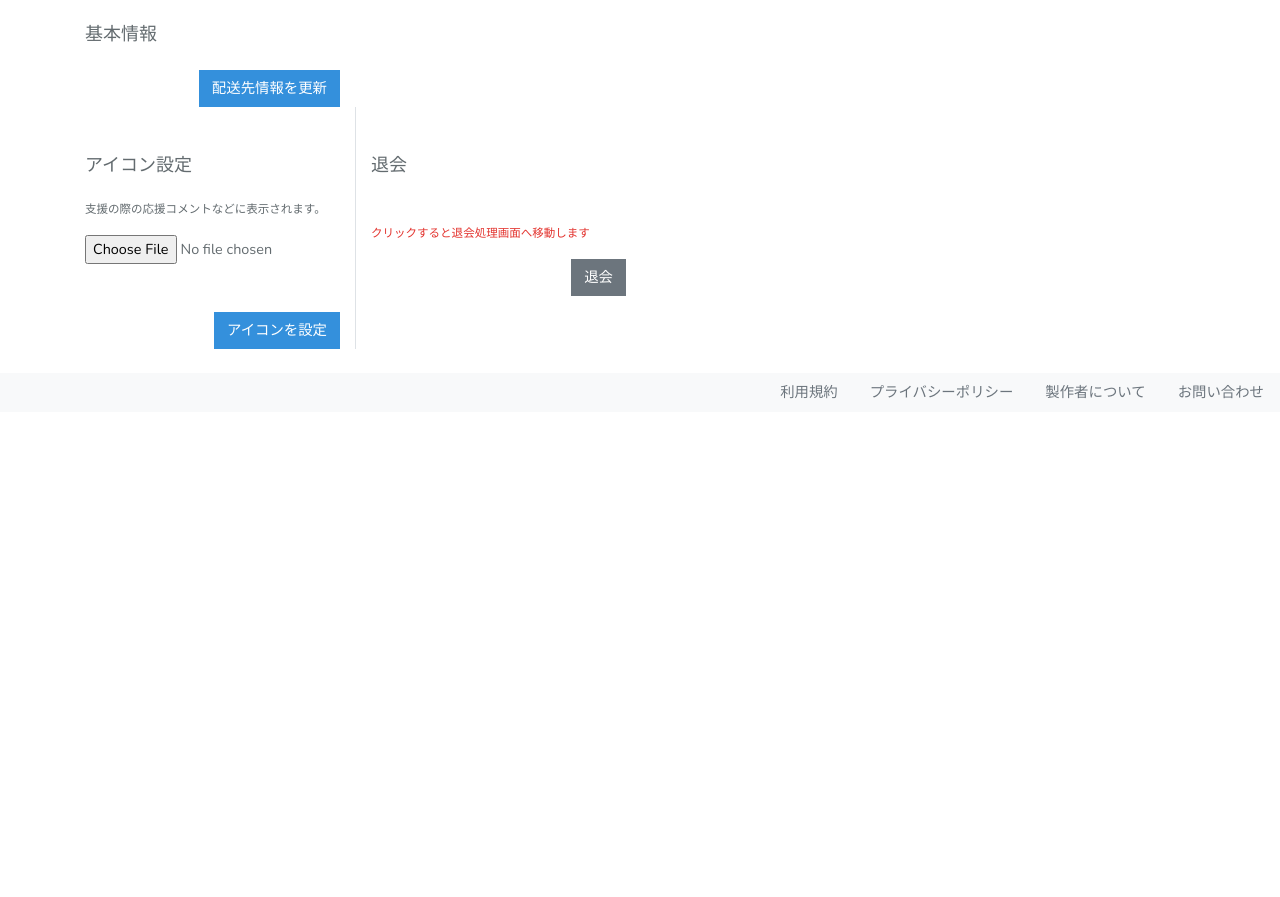
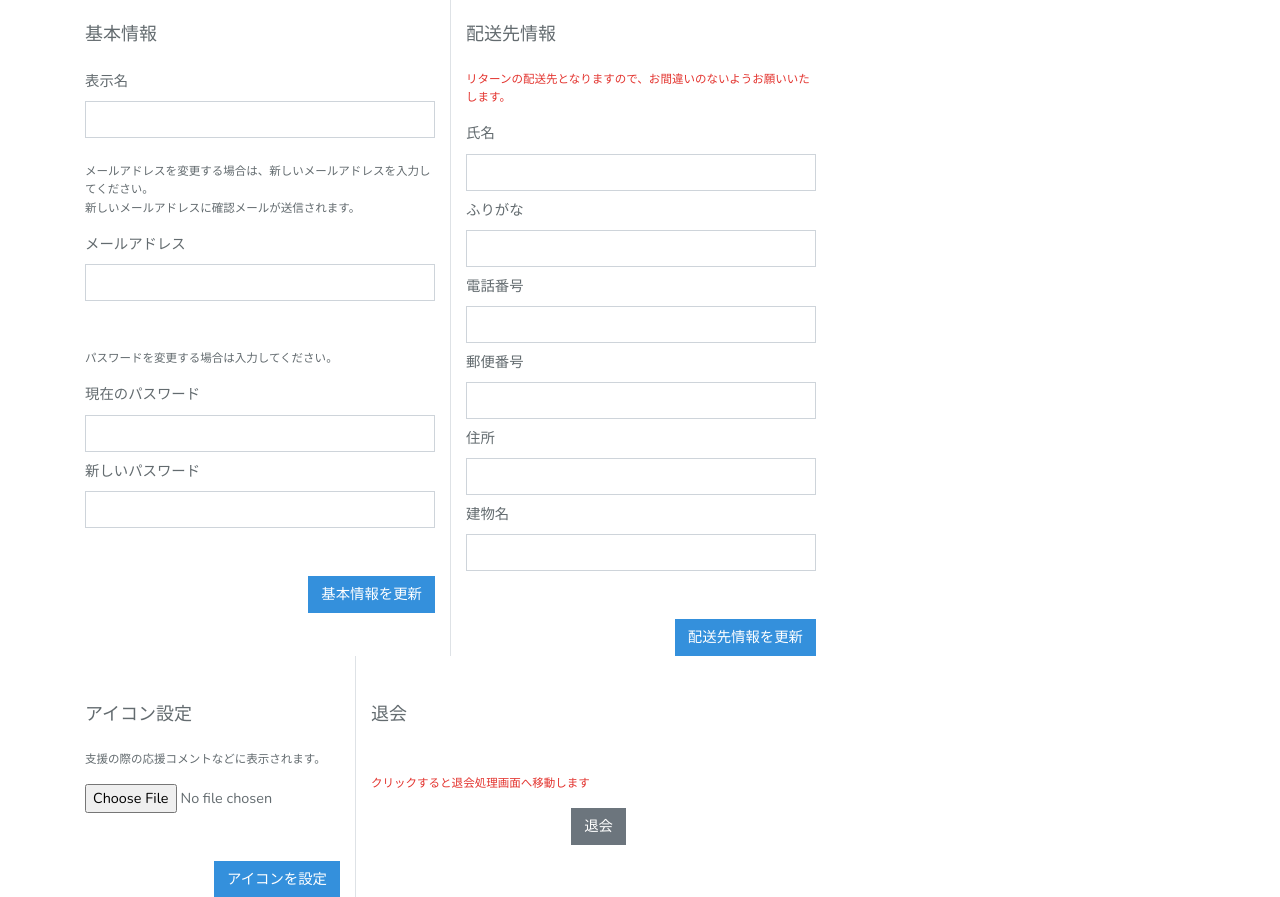
Before and after one commit to hummingbirdbike2018/crowd_funding, a Laravel app: page /user/1/edit in a window 1280 px wide. Shown: the part 55-952 px from the top of the page. Before the commit the page ends 454 px from the top, so only its background shows below. Run offline with Laravel 8, Linux system fonts and the light colour scheme; data that the repository does not hold is empty; some libraries are stand-ins or nearby versions.

Commit message:
【レビュー】会員情報編集ページレイアウト修正

```diff
--- a/CrowdFunding/app/Http/Controllers/UserController.php
+++ b/CrowdFunding/app/Http/Controllers/UserController.php
@@ -21,13 +21,13 @@ class UserController extends Controller
 	}
 
 	public function edit () {
-
-		$selected_user = Auth::user(); //ログインのユーザを取得
-		$user = User::Where('id', $selected_user->id)->get(); //ユーザーID
-
+		//ログインのユーザを取得
+		$selected_user = Auth::user();
+		// 対象のユーザ情報を取得する
+		$user = User::find($selected_user->id);
 		return view('user.edit',
 		[
-			'users' => $user	//view関数でmypageに上で取得した情報をusersをキーとして渡す
+			'user' => $user
 		]);
 	}
 
--- a/CrowdFunding/resources/views/user/edit.blade.php
+++ b/CrowdFunding/resources/views/user/edit.blade.php
@@ -1,13 +1,11 @@
 @extends('layouts.layout')
-
 @section('content')
 <div class= "container">
 	<form action="{{ 'edit/store' }}" method="POST" enctype="multipart/form-data">
 		@csrf
 		<div class="edit_user row">
-			<div class= "edit_user is_basic col col-md-3 ">
+			<div class= "edit_user is_basic col col-md-4">
 				<h5 class="mt-4 mb-4">基本情報</h5>
-			@foreach($users as $user)
 				<label for="display">{{ __('表示名') }}</label>
 				<input id="display" class="form-control  mb-4" value="{{ $user->display }}">
 				<small>
@@ -26,7 +24,7 @@
 				<input class="btn btn-primary  float-right" type="submit" value="基本情報を更新">
 			</div>
 		<span class="border-right"></span>
-			<div class= "edit_user is_address col col-md-3 ">
+			<div class= "edit_user is_address col col-md-4">
 				<h5 class="mt-4 mb-4">配送先情報</h5>
 				<small>
 					<p class="font-weight-light text-danger">リターンの配送先となりますので、お間違いのないようお願いいたします。</p>
@@ -43,7 +41,6 @@
 				<input id="address" class="form-control  mb-2" value="{{ $user->address }}">
 				<label for="building">{{ __('建物名') }}</label>
 				<input id="building" class="form-control  mb-5" value="{{ $user->building }}">
-			@endforeach
 				<input class="btn btn-primary  float-right" type="submit" value="配送先情報を更新">
 			</div>
 		</div>
@@ -60,7 +57,6 @@
 				<input type="file" class="form-control-file mb-5" name="user_image">
 				<input class="btn btn-primary  float-right" type="submit" method="POST" value="アイコンを設定">
 			</div>
-		</form>
 			<span class="border-right"></span>
 			<div class="edit_user is_disable col col-md-3 " style="width: 810px;">
 				<h5 class="mt-5 mb-5">退会</h5>
@@ -70,8 +66,7 @@
 				<a class="btn btn-secondary  float-right" href="{{ 'disable' }}" role="button">退会</a>
 			</div>
 		</div>
+	</form>
 </div>
-
 @endsection
-
 @include('footer')
```
Lines whose indentation alone changed are shown as unchanged.
